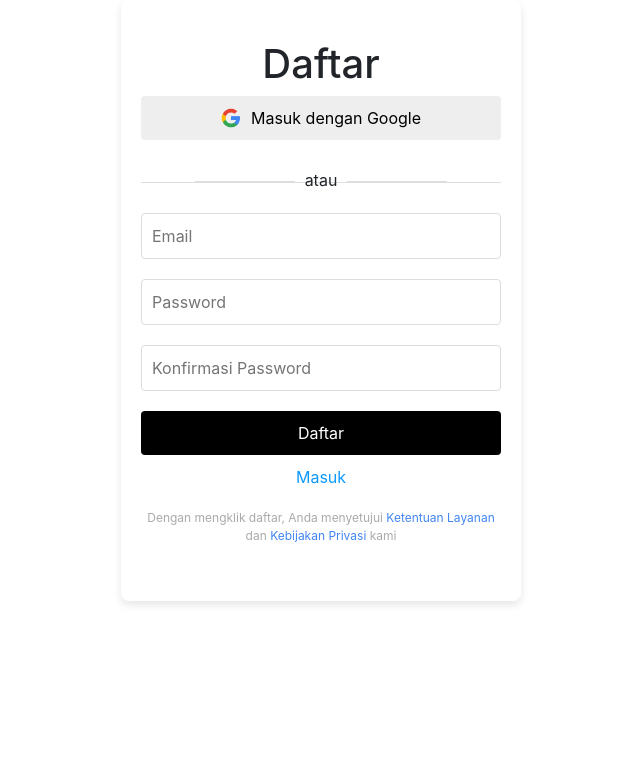
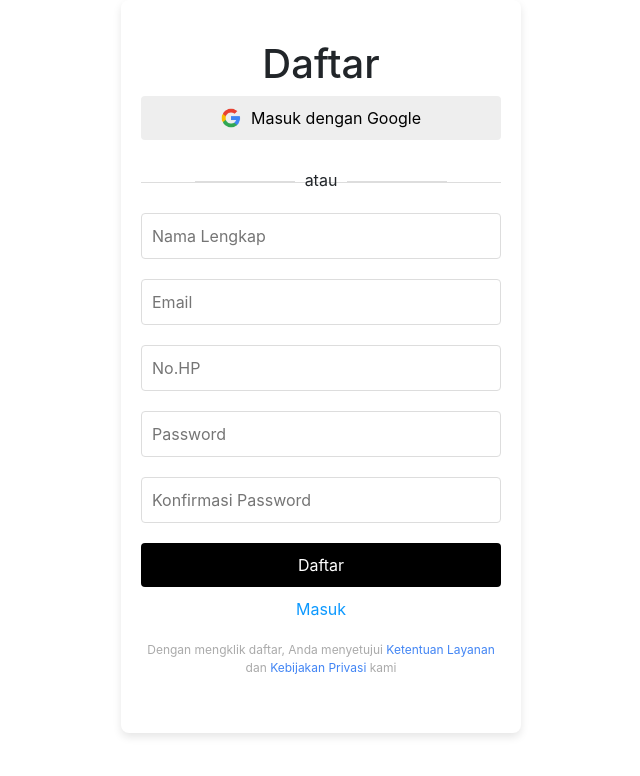
Before and after one commit to GamelabAhmad/Project25-4-HoteReservationApp, a React (Create React App) app in the folder frontend/: page /daftar in a window 1280 px wide. Shown: the top 776 px of the page, without its empty margins (319-959 px from the left). Built offline with nearby package versions, Linux system fonts and the light colour scheme.

Commit message:
tambah component daftar

```diff
--- a/frontend/src/page/Daftar.js
+++ b/frontend/src/page/Daftar.js
@@ -12,7 +12,9 @@ const Daftar = () => {
       </GoogleDaftarButton>
       <Divider>atau</Divider>
       <Form>
+        <Input type="text" placeholder="Nama Lengkap" />
         <Input type="email" placeholder="Email" />
+        <Input type="text" placeholder="No.HP" />
         <Input type="password" placeholder="Password" />
         <Input type="password" placeholder="Konfirmasi Password" />
         <Button type="submit">Daftar</Button>
```
